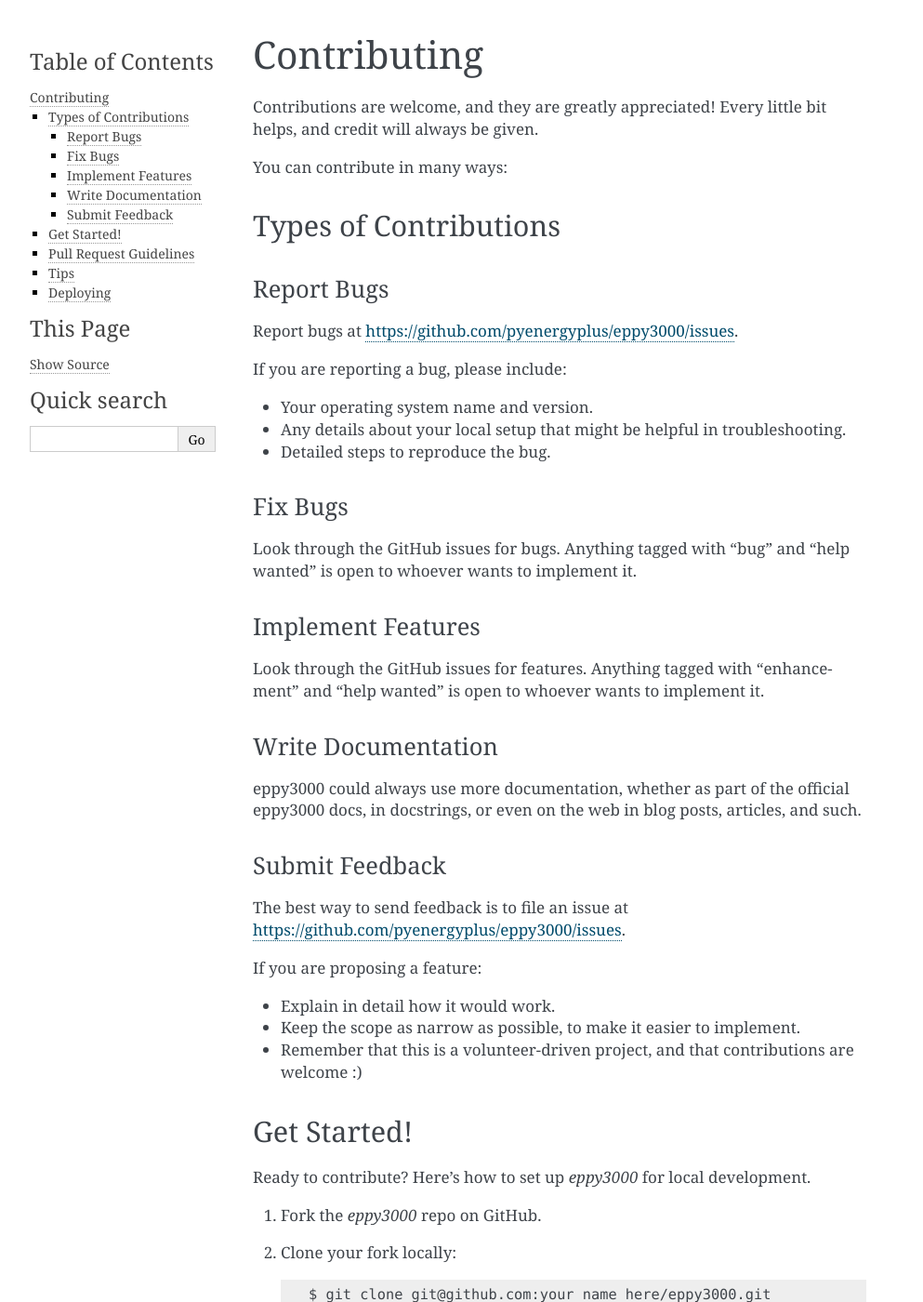
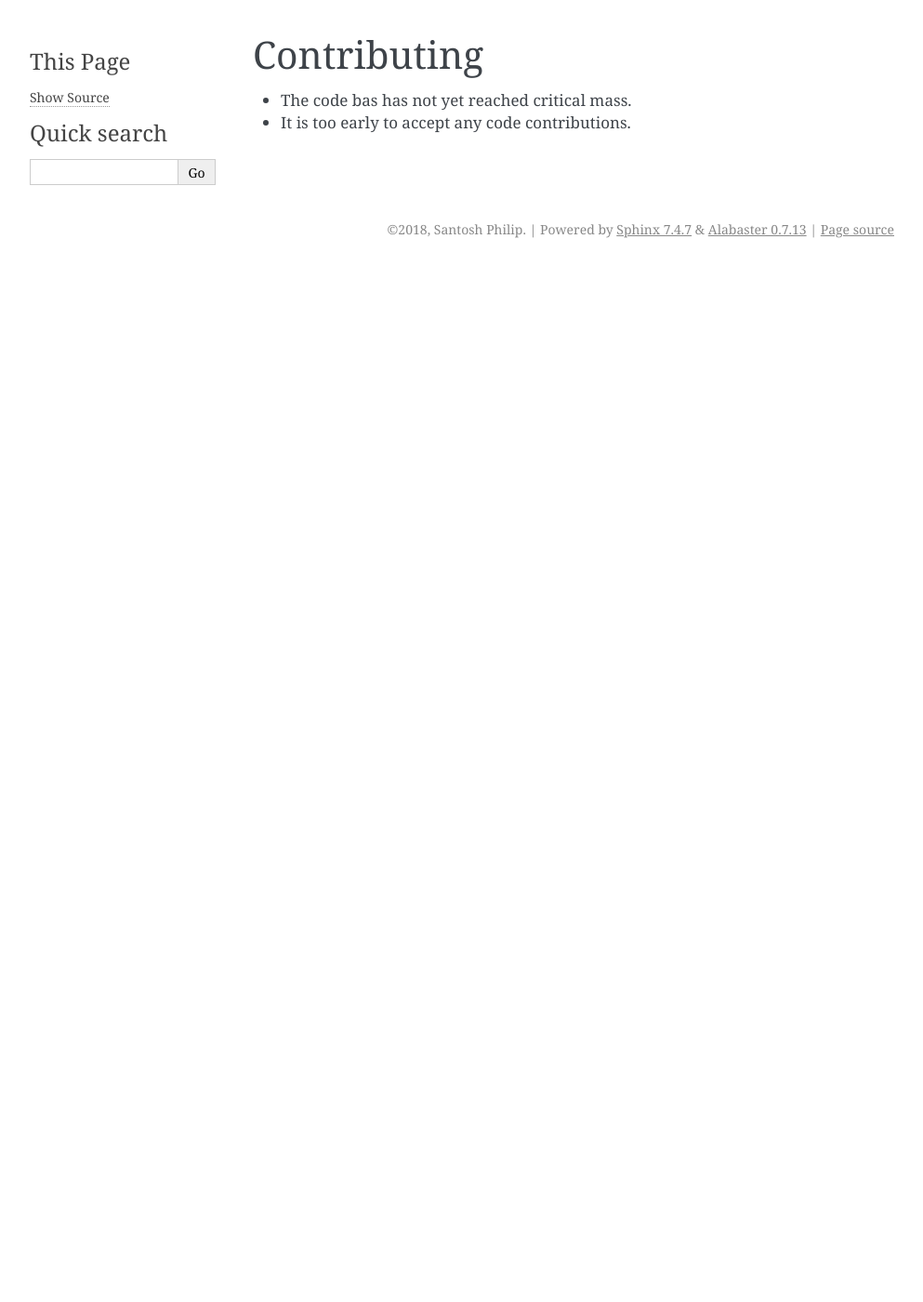
Before and after one commit to pyenergyplus/eppy3000, a Sphinx documentation site: the page built from docs/contributing.rst, in a window 1280 px wide and 1400 px high. Shown: the whole window at 93% size, without its empty margins (148-1141 px from the left). Built offline with Sphinx 7.4.7, drawn with Linux system fonts in a browser that asks for light colours; some of the changed text lies outside the part shown.

Commit message:
documentations ad code updated for first release

```diff
--- a/CONTRIBUTING.rst
+++ b/CONTRIBUTING.rst
@@ -4,125 +4,5 @@
 Contributing
 ============
 
-Contributions are welcome, and they are greatly appreciated! Every little bit
-helps, and credit will always be given.
-
-You can contribute in many ways:
-
-Types of Contributions
-----------------------
-
-Report Bugs
-~~~~~~~~~~~
-
-Report bugs at https://github.com/pyenergyplus/eppy3000/issues.
-
-If you are reporting a bug, please include:
-
-* Your operating system name and version.
-* Any details about your local setup that might be helpful in troubleshooting.
-* Detailed steps to reproduce the bug.
-
-Fix Bugs
-~~~~~~~~
-
-Look through the GitHub issues for bugs. Anything tagged with "bug" and "help
-wanted" is open to whoever wants to implement it.
-
-Implement Features
-~~~~~~~~~~~~~~~~~~
-
-Look through the GitHub issues for features. Anything tagged with "enhancement"
-and "help wanted" is open to whoever wants to implement it.
-
-Write Documentation
-~~~~~~~~~~~~~~~~~~~
-
-eppy3000 could always use more documentation, whether as part of the
-official eppy3000 docs, in docstrings, or even on the web in blog posts,
-articles, and such.
-
-Submit Feedback
-~~~~~~~~~~~~~~~
-
-The best way to send feedback is to file an issue at https://github.com/pyenergyplus/eppy3000/issues.
-
-If you are proposing a feature:
-
-* Explain in detail how it would work.
-* Keep the scope as narrow as possible, to make it easier to implement.
-* Remember that this is a volunteer-driven project, and that contributions
-  are welcome :)
-
-Get Started!
-------------
-
-Ready to contribute? Here's how to set up `eppy3000` for local development.
-
-1. Fork the `eppy3000` repo on GitHub.
-2. Clone your fork locally::
-
-    $ git clone git@github.com:your_name_here/eppy3000.git
-
-3. Install your local copy into a virtualenv. Assuming you have virtualenvwrapper installed, this is how you set up your fork for local development::
-
-    $ mkvirtualenv eppy3000
-    $ cd eppy3000/
-    $ python setup.py develop
-
-4. Create a branch for local development::
-
-    $ git checkout -b name-of-your-bugfix-or-feature
-
-   Now you can make your changes locally.
-
-5. When you're done making changes, check that your changes pass flake8 and the
-   tests, including testing other Python versions with tox::
-
-    $ flake8 eppy3000 tests
-    $ python setup.py test or py.test
-    $ tox
-
-   To get flake8 and tox, just pip install them into your virtualenv.
-
-6. Commit your changes and push your branch to GitHub::
-
-    $ git add .
-    $ git commit -m "Your detailed description of your changes."
-    $ git push origin name-of-your-bugfix-or-feature
-
-7. Submit a pull request through the GitHub website.
-
-Pull Request Guidelines
------------------------
-
-Before you submit a pull request, check that it meets these guidelines:
-
-1. The pull request should include tests.
-2. If the pull request adds functionality, the docs should be updated. Put
-   your new functionality into a function with a docstring, and add the
-   feature to the list in README.rst.
-3. The pull request should work for Python 2.7, 3.4, 3.5 and 3.6, and for PyPy. Check
-   https://travis-ci.org/pyenergyplus/eppy3000/pull_requests
-   and make sure that the tests pass for all supported Python versions.
-
-Tips
-----
-
-To run a subset of tests::
-
-$ py.test tests.test_eppy3000
-
-
-Deploying
----------
-
-A reminder for the maintainers on how to deploy.
-Make sure all your changes are committed (including an entry in HISTORY.rst).
-Then run::
-
-$ bumpversion patch # possible: major / minor / patch
-$ git push
-$ git push --tags
-
-Travis will then deploy to PyPI if tests pass.
+- The code bas has not yet reached critical mass.
+- It is too early to accept any code contributions.
--- a/setup.py
+++ b/setup.py
@@ -25,9 +25,6 @@ setup(
         'Intended Audience :: Developers',
         'License :: OSI Approved :: MPL-2.0 License',
         'Natural Language :: English',
-        "Programming Language :: Python :: 2",
-        'Programming Language :: Python :: 2.7',
-        'Programming Language :: Python :: 3',
         'Programming Language :: Python :: 3.4',
         'Programming Language :: Python :: 3.5',
         'Programming Language :: Python :: 3.6',
@@ -35,7 +32,7 @@ setup(
     ],
     description="E+ scripting using epJSON file format",
     install_requires=requirements,
-    license="MIT license",
+    license="Mozilla Public License, v. 2.0",
     long_description=readme + '\n\n' + history,
     include_package_data=True,
     keywords='eppy3000',
```
Also changed, not shown: README.rst (+48 -4 lines), docs/eppy3000.rst (+16 -0 lines), docs/usage.rst (+41 -1 lines), docs/_static/dummy.txt (added), 1 other file.
